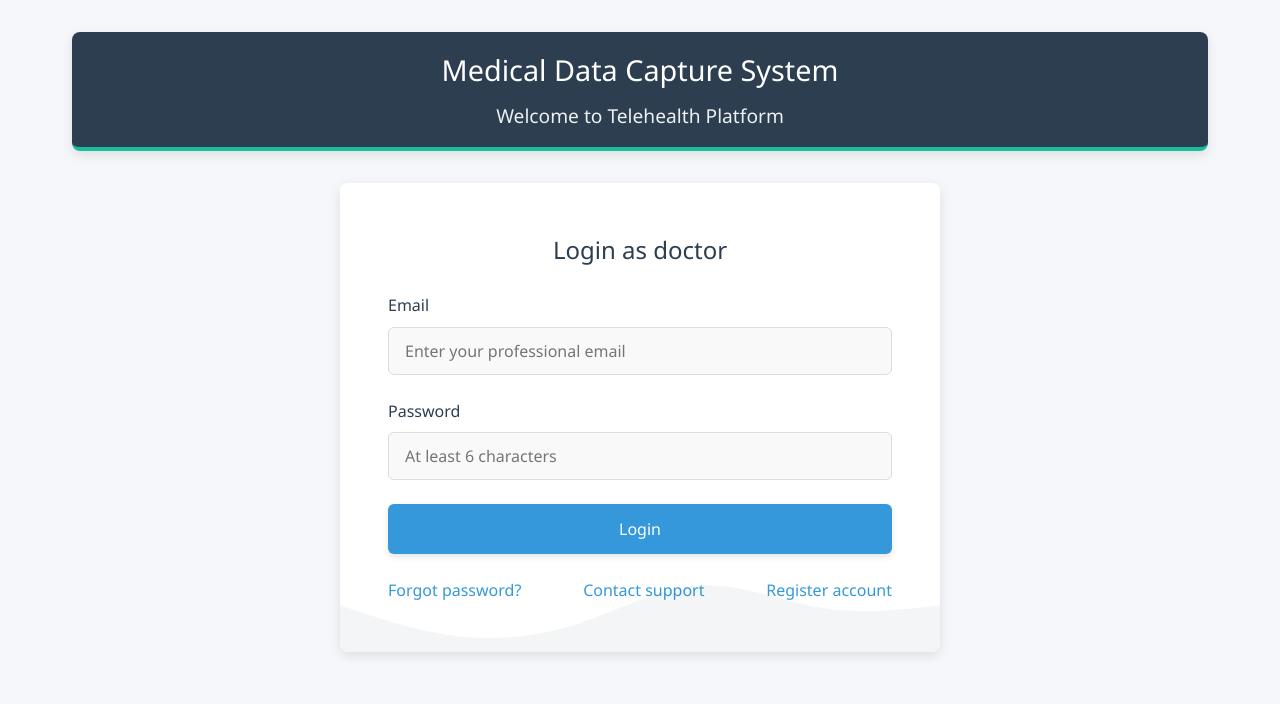
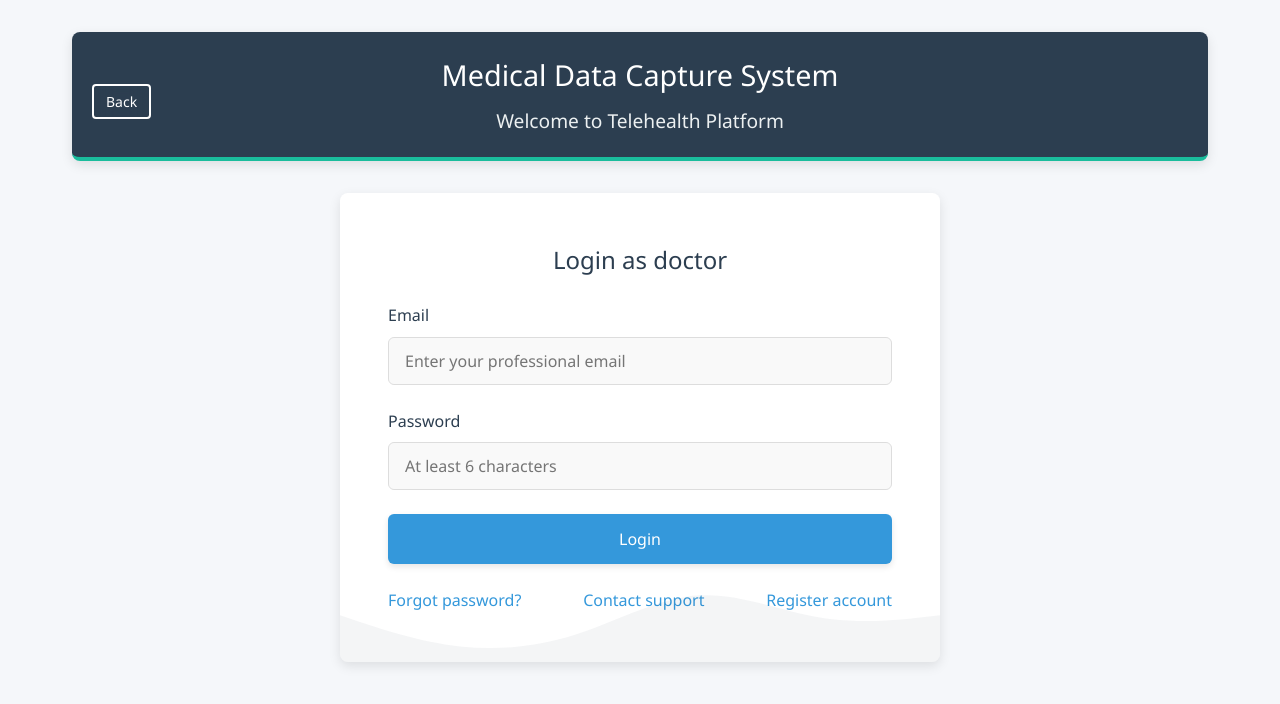
Before and after one commit to Bokang-Kgabale/Telehealth-Application-Final1, a React (Create React App) app in the folder telehealth-frontend/: page /login in a window 1280 px wide. Shown: the top 704 px of the page. Built offline with nearby package versions, Linux system fonts and the light colour scheme; no server answers.

Commit message:
Finalized changes

```diff
--- a/telehealth-frontend/src/components/Auth/Auth.css
+++ b/telehealth-frontend/src/components/Auth/Auth.css
@@ -514,4 +514,47 @@ select:focus {
 .success-content p {
   margin: 0.5rem 0;
   color: #333;
+}/* Header container styles */
+.auth-header {
+  position: relative;
+  text-align: center;
+  padding: 20px;
 }
+
+.back-button {
+  position: absolute;
+  top: 20px;
+  left: 20px;
+  background: rgba(255, 255, 255, 0.1);
+  border: 1px solid rgba(255, 255, 255, 0.2);
+  color: white;
+  font-size: 14px;
+  cursor: pointer;
+  padding: 8px 12px;
+  border-radius: 6px;
+  font-family: inherit;
+  display: inline-flex;
+  align-items: center;
+  gap: 6px;
+  transition: all 0.2s ease;
+  text-decoration: none;
+  backdrop-filter: blur(10px);
+}
+
+.back-button:hover {
+  background: rgba(255, 255, 255, 0.2);
+  border-color: rgba(255, 255, 255, 0.3);
+  transform: translateY(-1px);
+}
+
+.back-button:focus {
+  outline: 2px solid rgba(255, 255, 255, 0.5);
+  outline-offset: 2px;
+}
+
+.back-button:active {
+  transform: translateY(0);
+  background: rgba(255, 255, 255, 0.15);
+}
+
+/* Remove the arrow from React component since it's already there */
--- a/telehealth-frontend/src/components/Auth/Contact.js
+++ b/telehealth-frontend/src/components/Auth/Contact.js
@@ -8,6 +8,7 @@ const Contact = () => {
   return (
     <div className="auth-container">
       <header className="auth-header">
+        <button className="back-button" onClick={() => navigate("/login")}>Back</button>
         <h1>Medical Data Capture System</h1>
         <h2>Welcome to Telehealth Platform</h2>
       </header>
@@ -40,13 +41,6 @@ const Contact = () => {
             </a>
           </div>
         </div>
-
-        <button
-          onClick={() => navigate(-1)}
-          className="auth-button back-button"
-        >
-          Back
-        </button>
       </div>
     </div>
   );
--- a/telehealth-frontend/src/components/Auth/DoctorRegister.js
+++ b/telehealth-frontend/src/components/Auth/DoctorRegister.js
@@ -206,9 +206,10 @@ const DoctorRegister = ({ setIsAuthenticated }) => {
 
   return (
     <div className="auth-container">
-      <header className="auth-header">
+     <header className="auth-header">
+        <button className="back-button" onClick={() => navigate("/login")}>Back</button>
         <h1>Medical Data Capture System</h1>
-        <h2>Doctor Registration</h2>
+        <h2>Welcome to Telehealth Platform</h2>
       </header>
 
       <div className="auth-form-container">
--- a/telehealth-frontend/src/components/Auth/ForgotPassword.js
+++ b/telehealth-frontend/src/components/Auth/ForgotPassword.js
@@ -35,6 +35,7 @@ const ForgotPassword = () => {
   return (
     <div className="auth-container">
       <header className="auth-header">
+        <button className="back-button" onClick={() => navigate("/login")}>Back</button>
         <h1>Medical Data Capture System</h1>
         <h2>Welcome to Telehealth Platform</h2>
       </header>
--- a/telehealth-frontend/src/components/Auth/Login.js
+++ b/telehealth-frontend/src/components/Auth/Login.js
@@ -4,7 +4,6 @@ import { auth } from "../../firebase";
 import { useLocation, useNavigate } from "react-router-dom";
 import "./Auth.css";
 
-// Enhanced secure logging utility
 const secureLog = {
   loginAttempt: (email) => {
     if (process.env.NODE_ENV !== 'production') {
@@ -13,7 +12,6 @@ const secureLog = {
       console.groupEnd();
     }
   },
-
   loginSuccess: (user) => {
     if (process.env.NODE_ENV !== 'production') {
       console.groupCollapsed('Login successful (secured details)');
@@ -23,7 +21,6 @@ const secureLog = {
       console.groupEnd();
     }
   },
-
   loginError: (error) => {
     if (process.env.NODE_ENV !== 'production') {
       console.groupCollapsed('Login error (secured)');
@@ -35,10 +32,7 @@ const secureLog = {
 };
 
 function LoginPage({ setIsAuthenticated }) {
-  const [credentials, setCredentials] = useState({
-    email: "",
-    password: "",
-  });
+  const [credentials, setCredentials] = useState({ email: "", password: "" });
   const [error, setError] = useState("");
   const [loading, setLoading] = useState(false);
   const location = useLocation();
@@ -59,23 +53,13 @@ function LoginPage({ setIsAuthenticated }) {
 
     try {
       secureLog.loginAttempt(credentials.email);
-
-      const userCredential = await signInWithEmailAndPassword(
-        auth,
-        credentials.email,
-        credentials.password
-      );
-
+      const userCredential = await signInWithEmailAndPassword(auth, credentials.email, credentials.password);
       secureLog.loginSuccess(userCredential.user);
-
       setIsAuthenticated(true);
       navigate(role === "doctor" ? "/doctor" : "/patient");
-
     } catch (err) {
       secureLog.loginError(err);
-
       let errorMessage = "Login failed. Please try again.";
-
       switch (err.code) {
         case "auth/invalid-email":
           errorMessage = "Invalid email address";
@@ -95,7 +79,6 @@ function LoginPage({ setIsAuthenticated }) {
         default:
           errorMessage = err.message.replace("Firebase: ", "");
       }
-
       setError(errorMessage);
     } finally {
       setLoading(false);
@@ -105,6 +88,7 @@ function LoginPage({ setIsAuthenticated }) {
   return (
     <div className="auth-container">
       <header className="auth-header">
+        <button className="back-button" onClick={() => navigate("/")}>Back</button>
         <h1>Medical Data Capture System</h1>
         <h2>Welcome to Telehealth Platform</h2>
       </header>
@@ -138,18 +122,14 @@ function LoginPage({ setIsAuthenticated }) {
 
           {error && (
             <div className="error-message">
-              <svg xmlns="http://www.w3.org/2000/svg" viewBox="0 0 24 24" width="16" height="16">
-                <path fill="currentColor" d="M12 2C6.48 2 2 6.48 2 12s4.48 10 10 10 10-4.48 10-10S17.52 2 12 2zm1 15h-2v-2h2v2zm0-4h-2V7h2v6z"/>
+              <svg xmlns="http://www.w3.org/2000/svg" width="16" height="16">
+                <path fill="currentColor" d="M12 2C6.48 2 2 6.48...z" />
               </svg>
               {error}
             </div>
           )}
 
-          <button
-            type="submit"
-            className="auth-button"
-            disabled={loading}
-          >
+          <button type="submit" className="auth-button" disabled={loading}>
             {loading ? (
               <>
                 <span className="spinner"></span>
@@ -162,9 +142,7 @@ function LoginPage({ setIsAuthenticated }) {
         <div className="auth-links">
           <a href="/forgot-password">Forgot password?</a>
           <a href="/contact">Contact support</a>
-          {role === "doctor" && (
-            <a href="/register-doctor">Register account</a>
-          )}
+          {role === "doctor" && <a href="/register-doctor">Register account</a>}
         </div>
       </div>
     </div>
--- a/telehealth-frontend/src/components/Auth/PatientLogin.js
+++ b/telehealth-frontend/src/components/Auth/PatientLogin.js
@@ -65,8 +65,8 @@ function PatientLogin() {
           </div>
         </div>
       )}
-
       <header className="auth-header">
+        <button className="back-button" onClick={() => navigate("/")}>Back</button>
         <h1>Telehealth Patient Portal</h1>
         <h2>Cape Town Location</h2>
       </header>
--- a/telehealth-frontend/src/components/Doctor/DoctorDashboard.css
+++ b/telehealth-frontend/src/components/Doctor/DoctorDashboard.css
@@ -125,6 +125,22 @@ body {
 .doctor-name-header {
     color: var(--success-color);
     font-weight: 600;
+}
+.back-button {
+  background-color: transparent;
+  color: var(--white);
+  border: 2px solid var(--white);
+  border-radius: var(--radius-sm);
+  padding: 6px 12px;
+  font-size: var(--font-size-sm);
+  cursor: pointer;
+  margin-right: var(--spacing-md);
+  transition: background-color 0.2s ease, color 0.2s ease;
+}
+
+.back-button:hover {
+  background-color: var(--white);
+  color: var(--primary-color);
 }
 
 /* ===== Form Elements ===== */
@@ -305,7 +321,7 @@ body {
 }
 
 .wait-time {
-    color: var(--gray-700);
+    color: var(--success-color);
     font-size: var(--font-size-xs);
     min-width: 50px;
     text-align: right;
@@ -654,7 +670,7 @@ body {
 .message-button {
     margin-left: var(--spacing-sm);
     padding: var(--spacing-xs) var(--spacing-sm);
-    background-color: var(--info-color);
+    background-color: var(--success-color);
     color: white;
     border: none;
     border-radius: var(--radius-sm);
@@ -664,7 +680,7 @@ body {
 }
 
 .message-button:hover {
-    background-color: var(--info-hover);
+    background-color: var(--success-hover);
 }
 
 .patient-actions {
@@ -678,3 +694,18 @@ body {
   border-radius: 4px;
   font-size: 14px;
 }
+.done-button {
+  margin-left: var(--spacing-sm);
+  padding: var(--spacing-xs) var(--spacing-sm);
+  background-color: #f50808;
+  color: white;
+  border: none;
+  border-radius: var(--radius-sm);
+  font-size: var(--font-size-xs);
+  cursor: pointer;
+  transition: all 0.2s ease;
+}
+
+.done-button:hover {
+  background-color: #c83030;
+}
--- a/telehealth-frontend/src/components/Handlers/patientsHandlers.js
+++ b/telehealth-frontend/src/components/Handlers/patientsHandlers.js
@@ -1,4 +1,4 @@
-import { getDatabase, ref, set } from "firebase/database";
+import { getDatabase, ref, set, remove } from "firebase/database";
 import { serverTimestamp } from "firebase/database";
 
 /**
@@ -20,22 +20,7 @@ export const handlePatientClick = (patient, setSelectedPatient = null) => {
  * @param {Function} [setShowStream] - Optional state setter for stream visibility
  * @param {Function} [setSearchQuery] - Optional state setter for search query
  */
-/*export const callPatient = (patient, setShowStream = null, setSearchQuery = null) => {
-    console.log("Calling patient:", patient);
 
-    if (patient.phoneNumber) {
-        window.open(`tel:${patient.phoneNumber}`);
-        return;
-    }
-
-    if (patient.roomId && setShowStream && setSearchQuery) {
-        setSearchQuery(patient.roomId);
-        setShowStream(true);
-        return;
-    }
-
-    alert(`No contact information available for ${patient.id}`);
-};*/
 
 /**
  * Sends a message to a patient with room assignment
@@ -76,12 +61,14 @@ export const sendMessageToPatient = async (
         return false;
     }
 };
+export const handleMarkAsDone = async (city, patientId) => {
+    const db = getDatabase();
+    const patientRef = ref(db, `patients/${city}/${patientId}`);
 
-/**
- * Wrapper for callPatient with confirmation dialog
-
-export const callPatientWithConfirmation = (patient, ...args) => {
-    if (window.confirm(`Call patient ${patient.id}?`)) {
-        callPatient(patient, ...args);
+    try {
+        await remove(patientRef);
+        console.log(`Patient ${patientId} removed from the queue.`);
+    } catch (error) {
+        console.error(`Failed to remove patient ${patientId}:`, error);
     }
-};*/
+};
--- a/telehealth-frontend/src/components/Patient/PatientDashboard.css
+++ b/telehealth-frontend/src/components/Patient/PatientDashboard.css
@@ -867,3 +867,20 @@ body {
 .enhanced-exit-btn:hover {
   background-color: #c0392b;
 }
+.back-button {
+  background-color: transparent;
+  color: var(--white);
+  border: 2px solid var(--white);
+  border-radius: var(--radius-sm);
+  padding: 6px 12px;
+  font-size: var(--font-size-sm);
+  cursor: pointer;
+  margin-right: var(--spacing-md);
+  transition: background-color 0.2s ease, color 0.2s ease;
+  align-self: center; /* vertically center in header */
+}
+
+.back-button:hover {
+  background-color: var(--white);
+  color: var(--primary-color);
+}
--- a/telehealth-frontend/src/components/Patient/PatientDashboard.js
+++ b/telehealth-frontend/src/components/Patient/PatientDashboard.js
@@ -356,10 +356,18 @@ const PatientDashboard = () => {
   return (
     <div className="app-container">
       <header className="app-header">
+        <button
+          className="back-button"
+          onClick={() => (window.location.href = "/")}
+        >
+          ←
+        </button>
+
         <h1>
           Medical Data Capture System - Patient Dashboard -
           {patientId && <span className="patient-id-header"> {patientId}</span>}
         </h1>
+
         {mode && (
           <h2 className={`mode-indicator ${mode}`}>
             Mode: {mode.charAt(0).toUpperCase() + mode.slice(1)}
```
Also changed, not shown: telehealth-frontend/src/components/Doctor/DoctorDashboard.js (+22 -4 lines), 12 other files (tests, documents, lock files or other folders).
